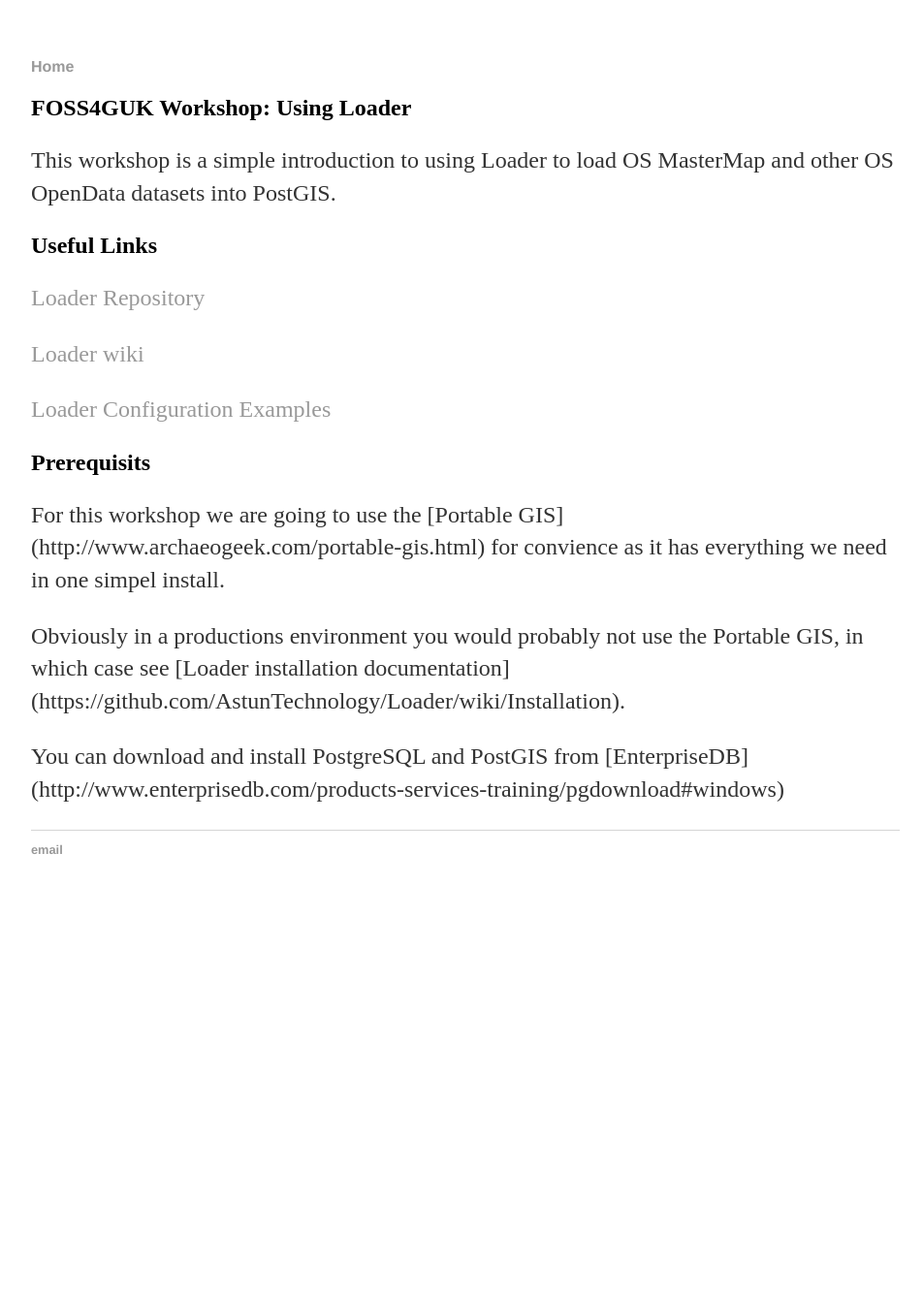
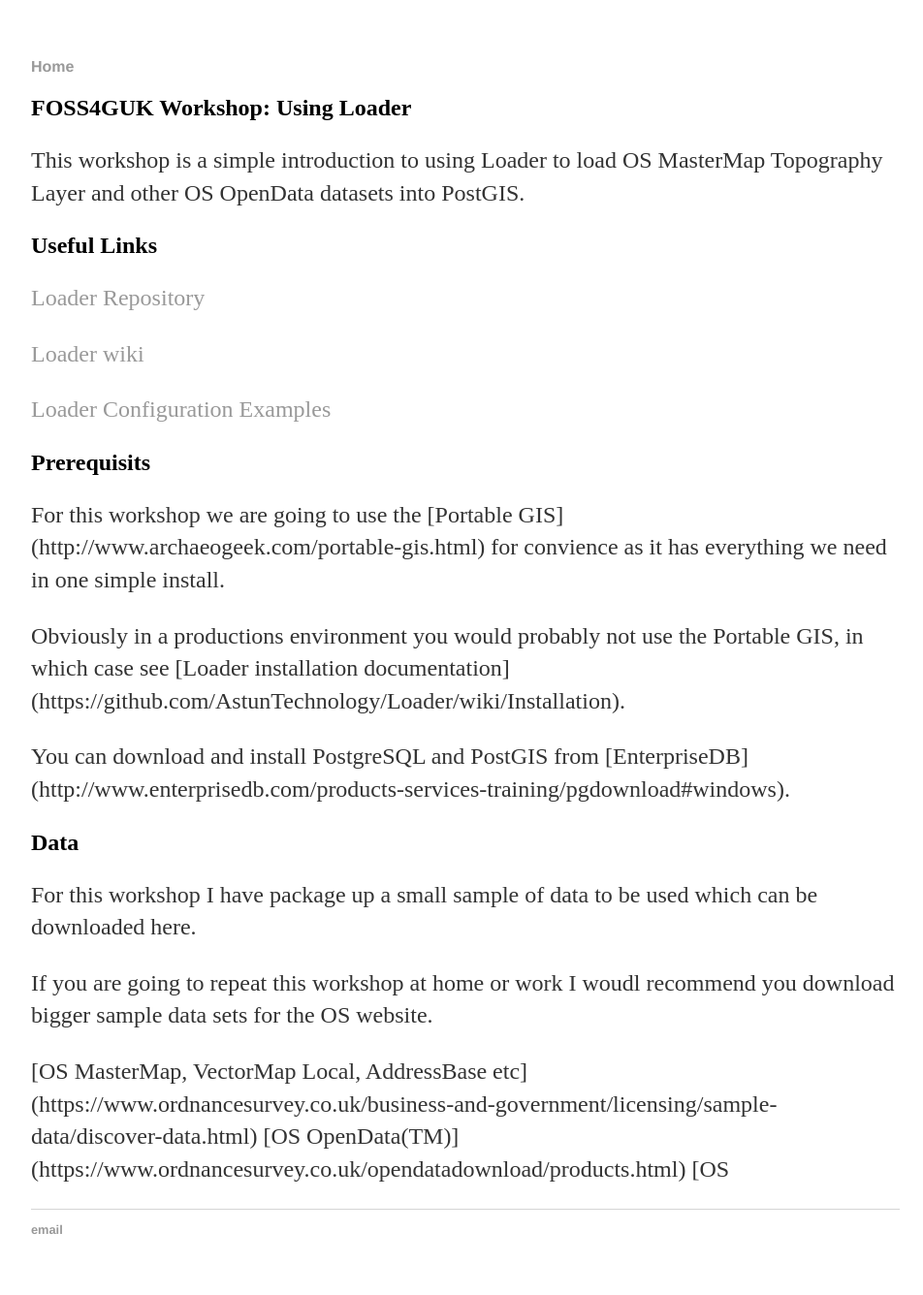
Before and after one commit to walkermatt/aileenh.github.io, a Jekyll site: the page built from index.md, in a window 1280 px wide. Shown: the whole page at 97% size, without its empty margins (160-1112 px from the left). Built offline with Jekyll 4.4.1, drawn with Linux system fonts in a browser that asks for light colours; before the commit the page ends 944 px from its top, so only the background shows below that.

Commit message:
Update index.md

```diff
--- a/index.md
+++ b/index.md
@@ -4,7 +4,7 @@
 ---
 
 ## FOSS4GUK Workshop: Using Loader ##
-This workshop is a simple introduction to using Loader to load OS MasterMap and other OS OpenData datasets into PostGIS.
+This workshop is a simple introduction to using Loader to load OS MasterMap Topography Layer and other OS OpenData datasets into PostGIS.
 
 ## Useful Links ##
 [Loader Repository](https://github.com/AstunTechnology/Loader)
@@ -15,8 +15,17 @@
 
 
 ## Prerequisits ##
-For this workshop we are going to use the [Portable GIS] (http://www.archaeogeek.com/portable-gis.html) for convience as it has everything we need in one simpel install.
+For this workshop we are going to use the [Portable GIS] (http://www.archaeogeek.com/portable-gis.html) for convience as it has everything we need in one simple install.
 
 Obviously in a productions environment you would probably not use the Portable GIS, in which case see [Loader installation documentation] (https://github.com/AstunTechnology/Loader/wiki/Installation).
 
-You can download and install PostgreSQL and PostGIS from [EnterpriseDB] (http://www.enterprisedb.com/products-services-training/pgdownload#windows)
+You can download and install PostgreSQL and PostGIS from [EnterpriseDB] (http://www.enterprisedb.com/products-services-training/pgdownload#windows).
+
+## Data ##
+For this workshop I have package up a small sample of data to be used which can be downloaded here.
+
+If you are going to repeat this workshop at home or work I woudl recommend you download bigger sample data sets for the OS website.
+
+[OS MasterMap, VectorMap Local, AddressBase etc] (https://www.ordnancesurvey.co.uk/business-and-government/licensing/sample-data/discover-data.html)
+[OS OpenData(TM)] (https://www.ordnancesurvey.co.uk/opendatadownload/products.html)
+[OS
```
